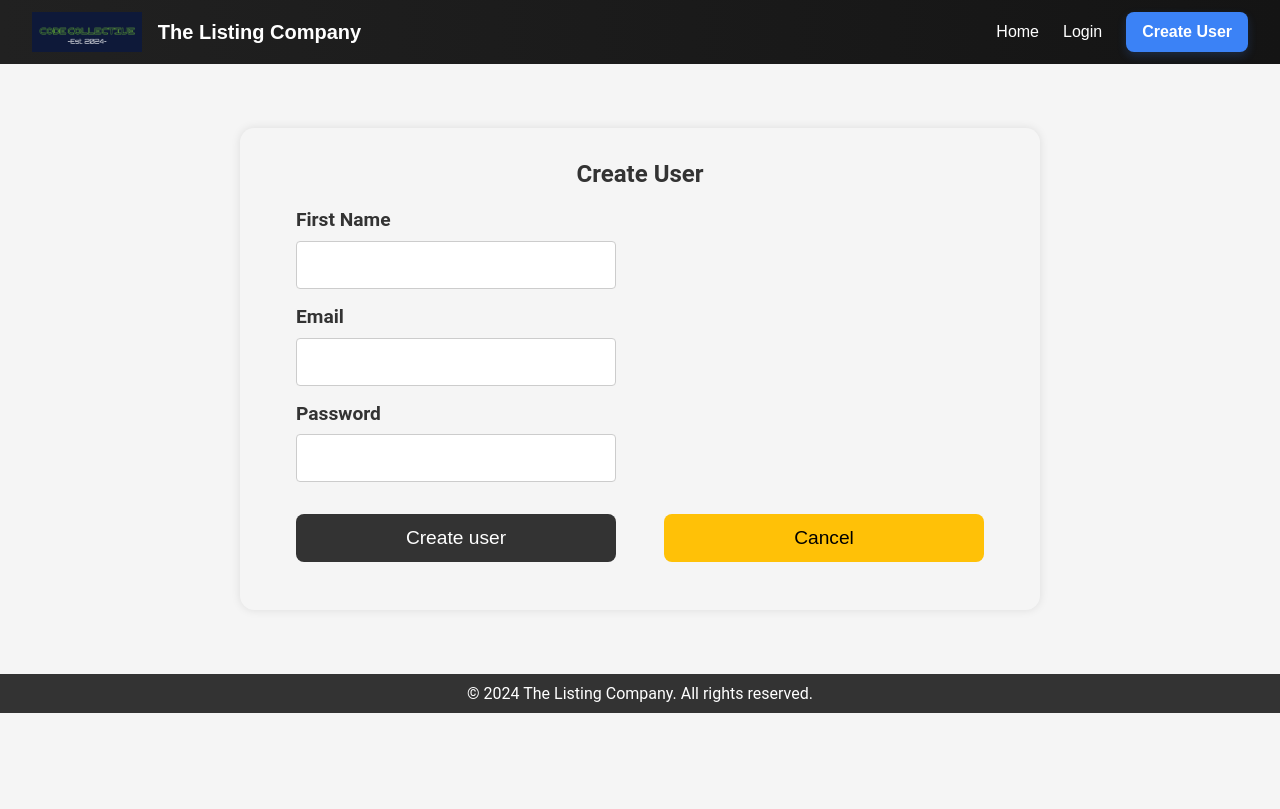
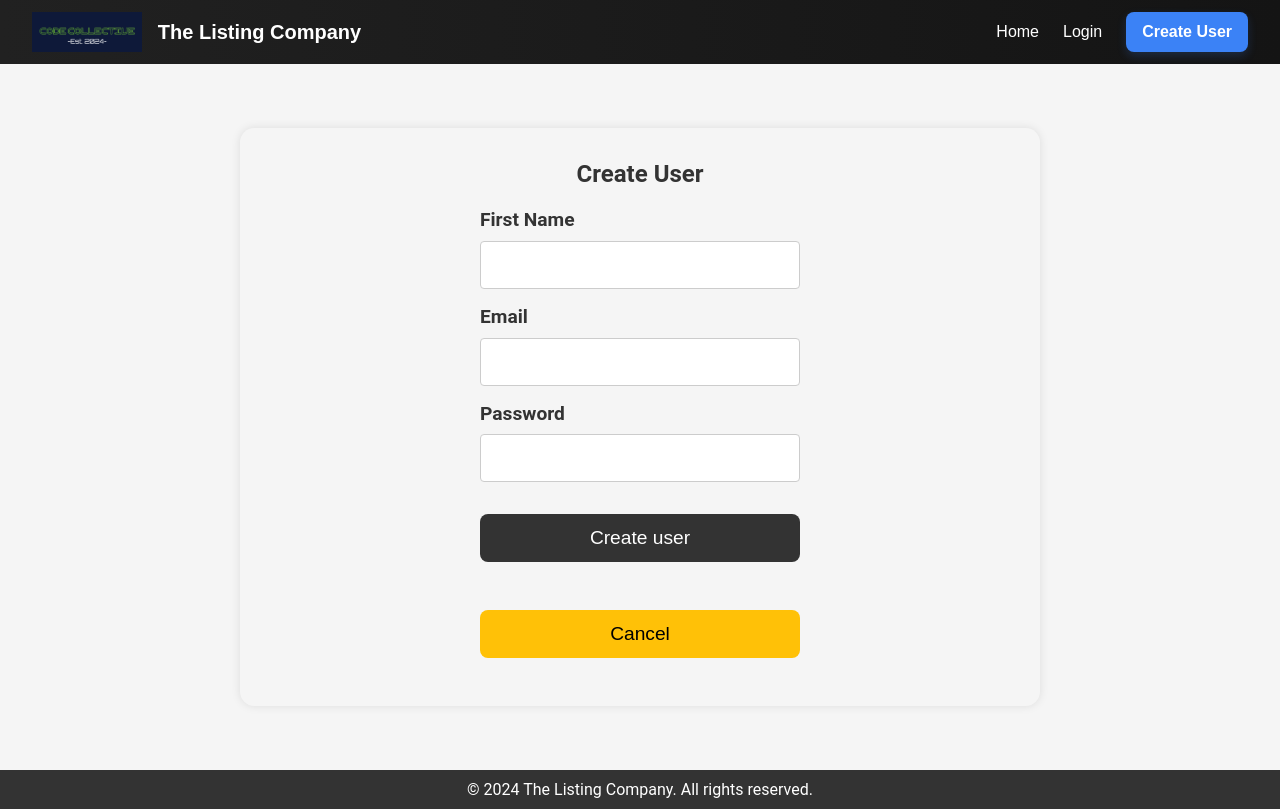
Before and after one commit to sachma2025/COMP229_CodeCollective, a React (Vite) app in the folder client/: page /create-user in a window 1280 px wide. Built offline with nearby package versions, Linux system fonts and the light colour scheme.

Commit message:
create user page style edit

```diff
--- a/client/src/pages/CreateUser.module.css
+++ b/client/src/pages/CreateUser.module.css
@@ -25,7 +25,7 @@
   display: grid;
   margin-bottom: 1rem;
   justify-items: center;
-  grid-template-columns: repeat(2, 1fr);
+  grid-template-columns: repeat( 1fr);
 }
 
 .form > div > div {
```
